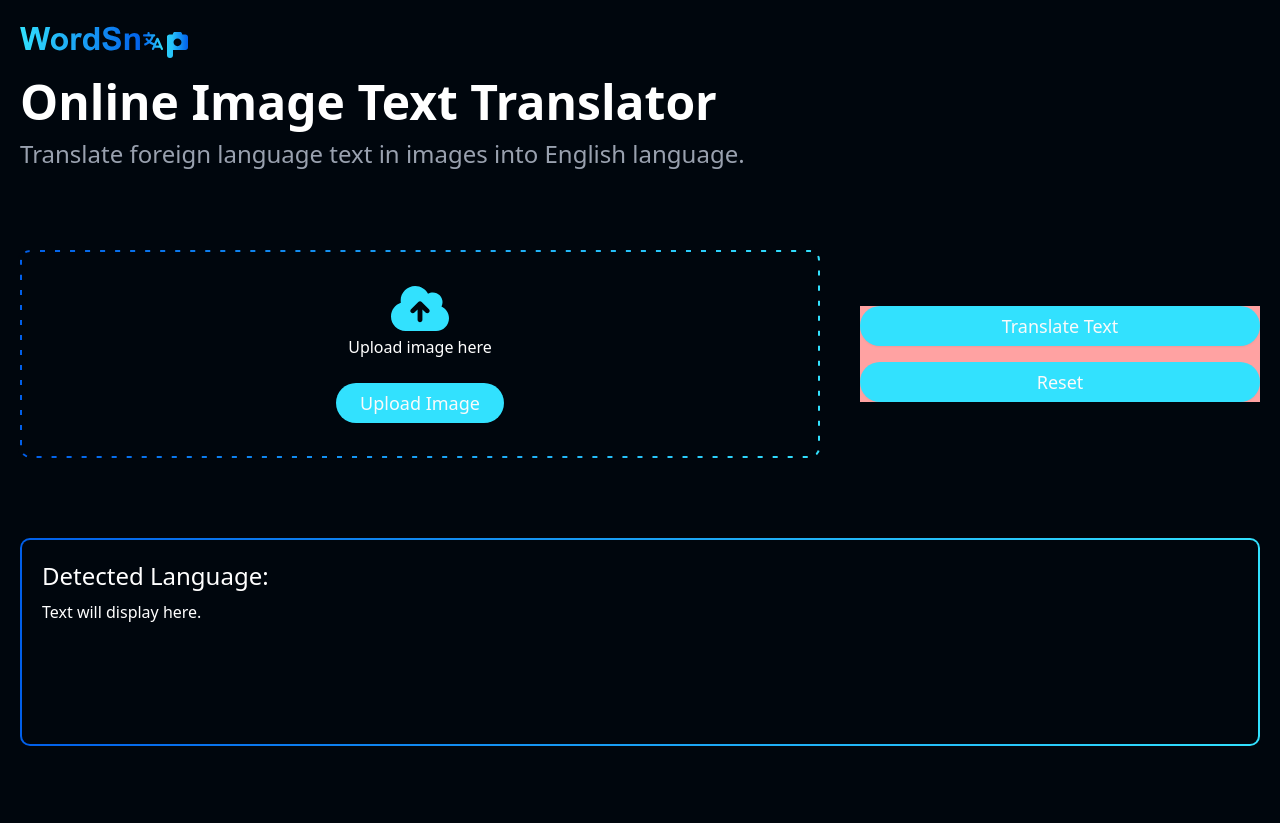
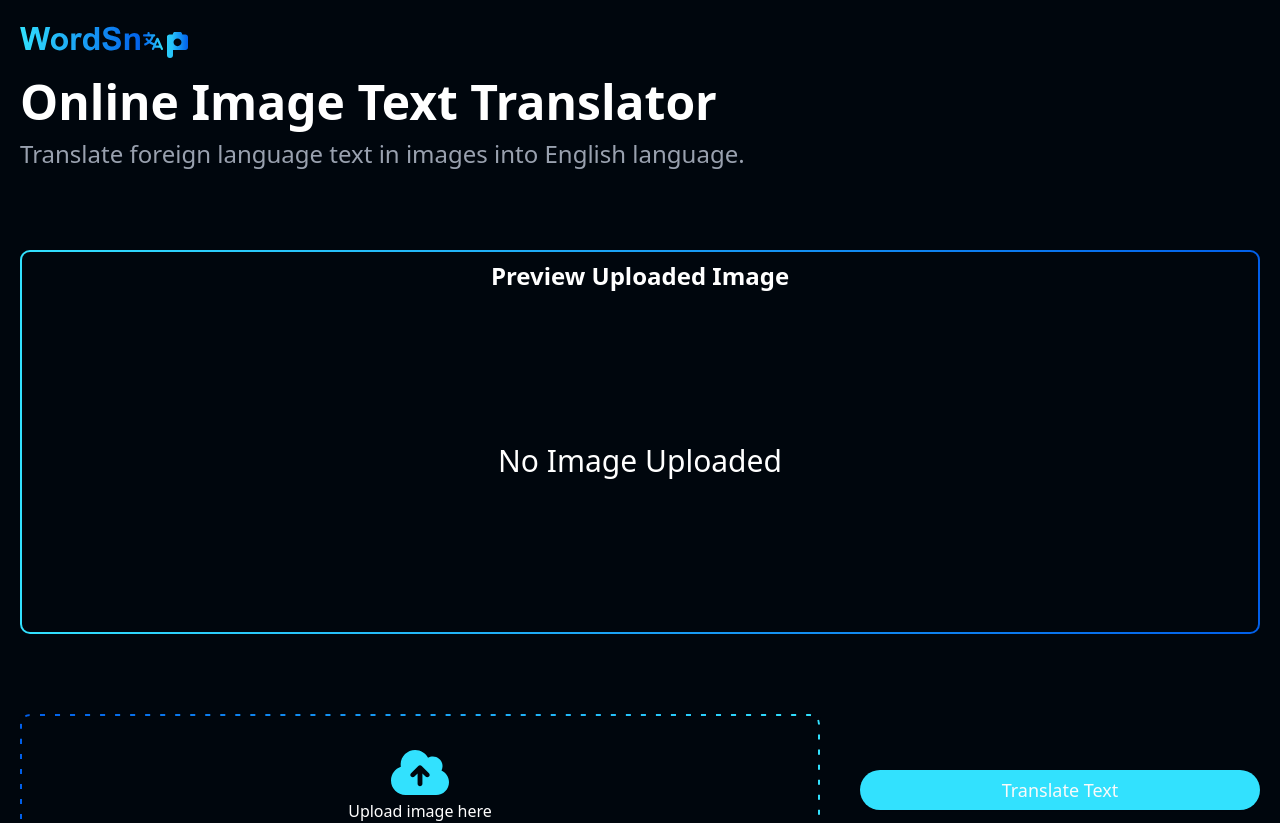
Before and after one commit to wenyngcar/image-text-scanner, a React (Vite) app in the folder frontend/: page / in a window 1280 px wide. Shown: the top 823 px of the page. Built offline with nearby package versions, Linux system fonts and the light colour scheme.

Commit message:
feat: initialize preview image

```diff
--- a/frontend/src/components/UploadImage.tsx
+++ b/frontend/src/components/UploadImage.tsx
@@ -21,6 +21,13 @@ function UploadImage() {
   }
 
   return (
+    <>
+      <div className="hidden md:block h-96 w-full bg-primary-gradient p-0.5 rounded-lg">
+        <div className="bg-primary-bg h-full w-full rounded-md text-center p-2">
+          <div className="text-2xl font-semibold">Preview Uploaded Image</div>
+          <div className="flex flex-col h-[93%] justify-center text-3xl">No Image Uploaded</div>
+        </div>
+      </div>
       <div className="space-y-5 md:flex md:space-y-0 md:items-center md:space-x-10">
         <div className="bg-primary-gradient-reverse rounded-lg h-52 p-0.5 outline-5 -outline-offset-3 outline-dashed outline-primary-bg md:basis-2/3">
           <div className="bg-primary-bg rounded-md h-full w-full p-5 flex flex-col justify-center items-center gap-5">
@@ -39,7 +46,7 @@ function UploadImage() {
             </div>
           </div>
         </div>
-      <div className="flex flex-col space-y-4 bg-red-300 md:basis-1/3">
+        <div className="flex flex-col space-y-4 md:basis-1/3">
           <Button size={"lg"} className="text-lg">
             Translate Text
           </Button>
@@ -48,6 +55,7 @@ function UploadImage() {
           </Button>
         </div>
       </div>
+    </>
   );
 }
 
```
Lines whose indentation alone changed are shown as unchanged.
